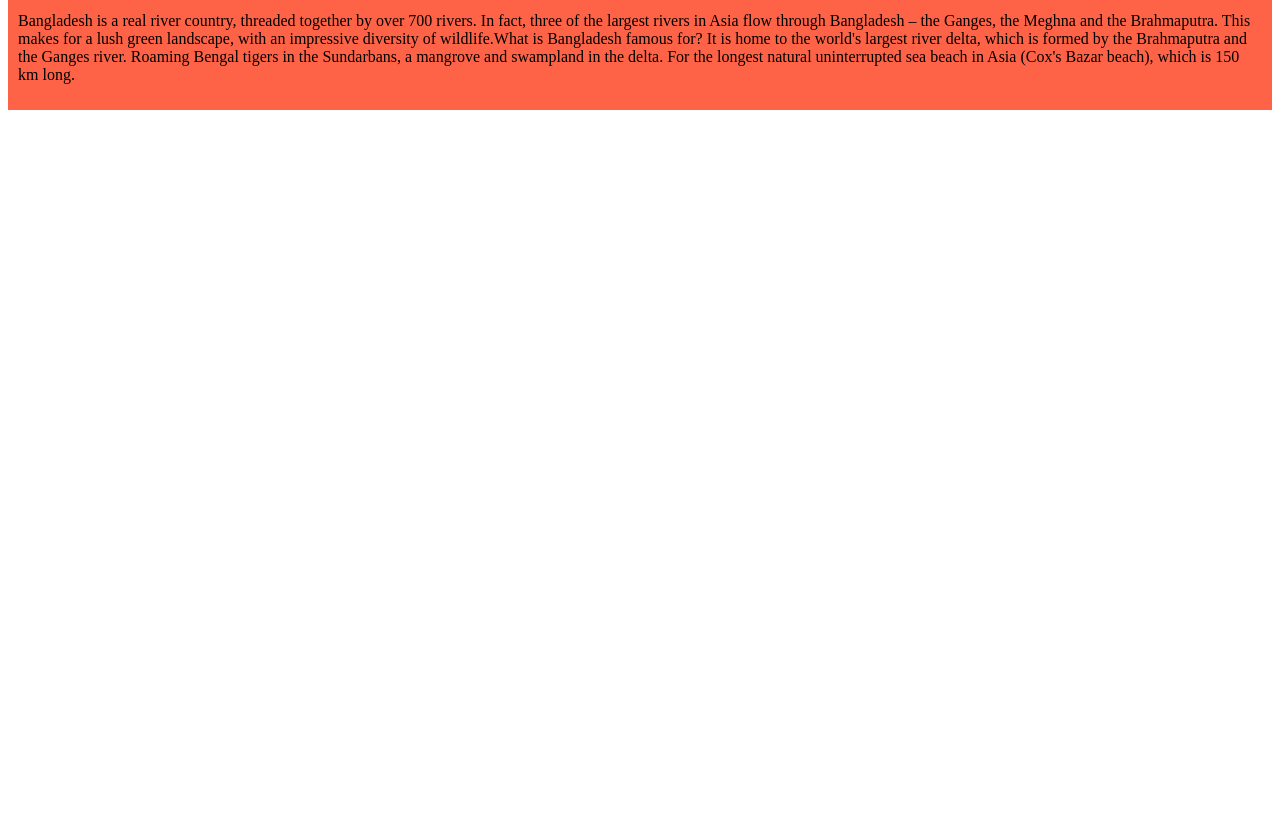
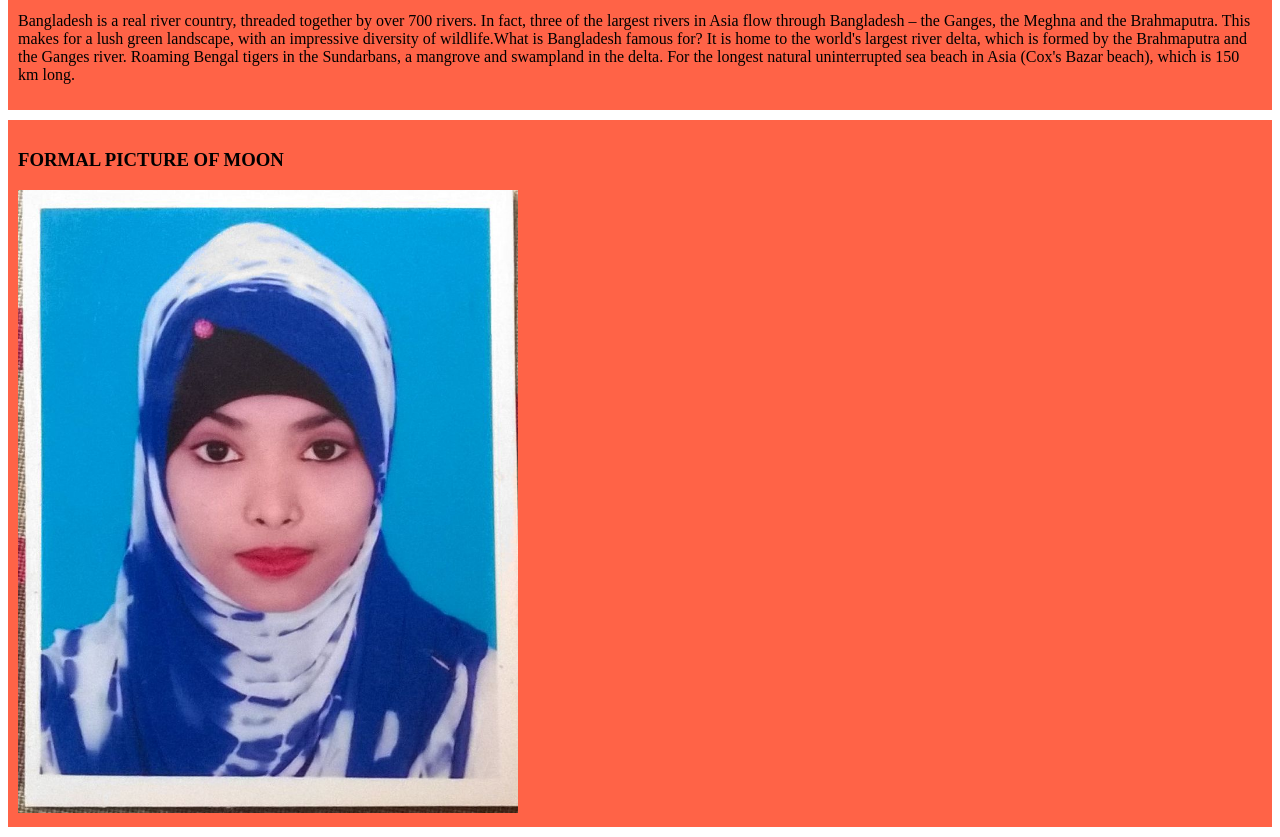
Before and after one commit to khadijamoon/my-project, a plain HTML site: page index.html in a window 1280 px wide. Shown: the part 420-1257 px from the top of the page. Before the commit the page ends 800 px from the top, so only its background shows below. Drawn offline with Linux system fonts and the light colour scheme.

Commit message:
added the formal picture of moon

```diff
--- a/index.html
+++ b/index.html
@@ -32,5 +32,9 @@
 
     </p>
 </div>
+<div>
+   <h3> FORMAL PICTURE OF MOON</h3>
+   <img src="CamScanner-New Document 3-E20N00P50y20D00J10L40Y10-001.jpg " alt="Moon" width="500px"
+  </div>
 </body>
 </html>
```
Also changed, not shown: CamScanner-New Document 3-E20N00P50y20D00J10L40Y10-001.jpg (added).
